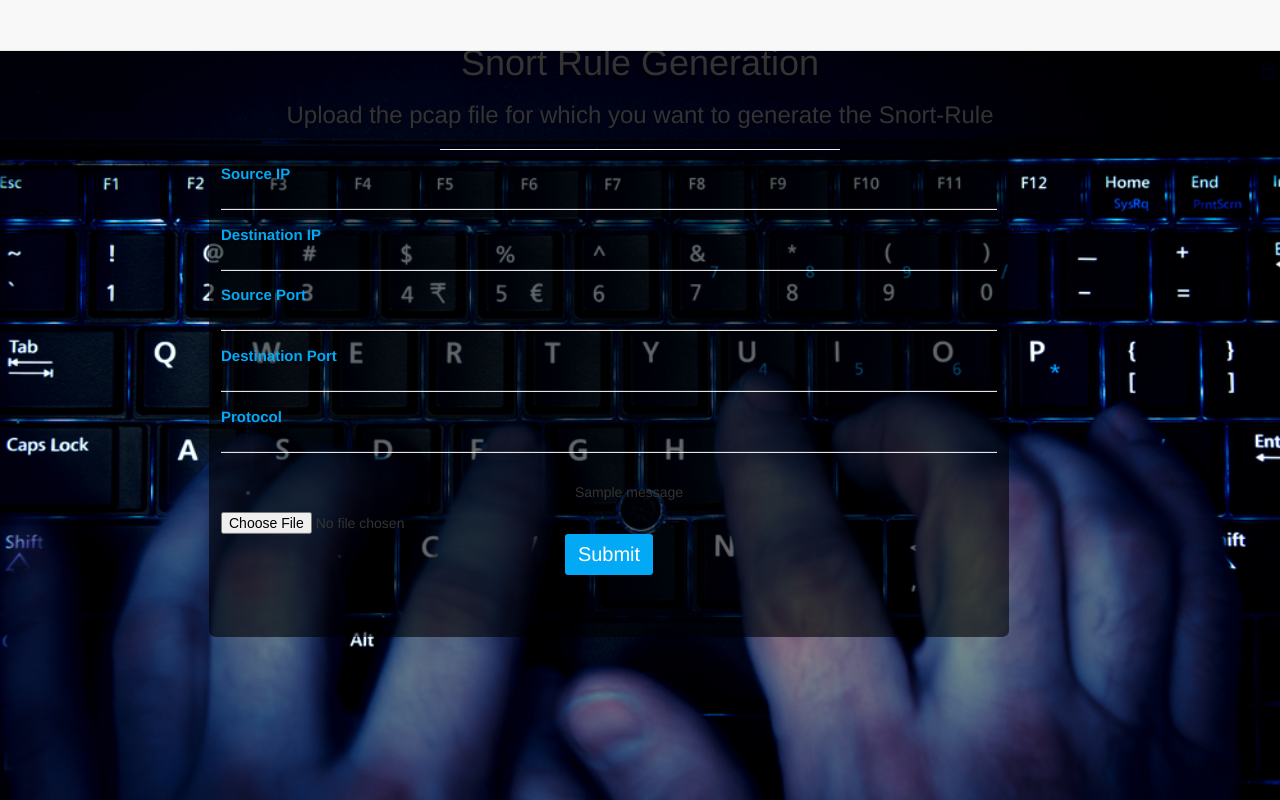
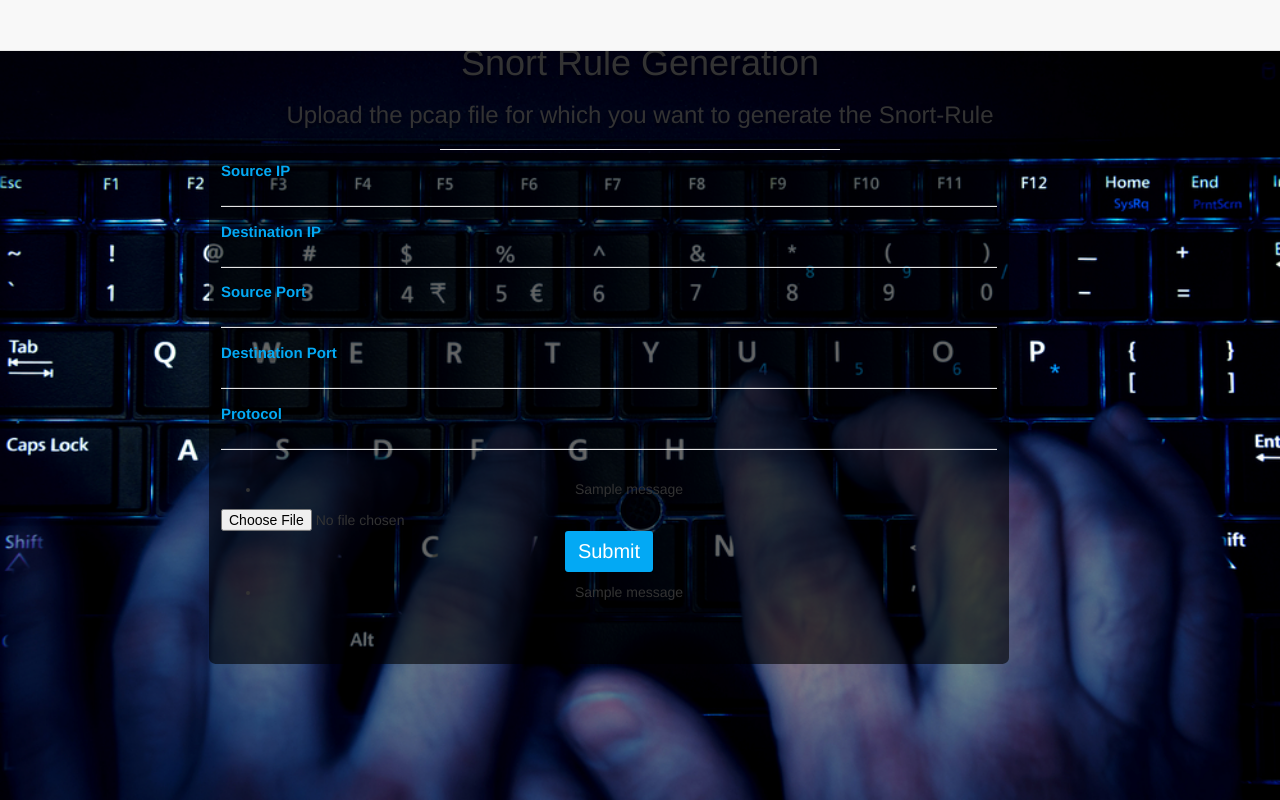
Before and after one commit to Aksh97/Snort_rule, a Flask app: page / in a window 1280 px wide. Run offline with Flask 2, Linux system fonts and the light colour scheme; one stand-in notice (Sample message) is shown; some libraries are stand-ins or nearby versions.

Commit message:
UI changes

```diff
--- a/app.py
+++ b/app.py
@@ -56,7 +56,7 @@
         if file and allowed_file(file.filename):
             filename = secure_filename(file.filename)
             file.save(os.path.join(os.getcwd(), filename))
-            flash('File Successfully Uploaded. Processing...')
+            flash('File Successfully Uploaded. Generating Snort Rule..')
             if request.form['source'] == "":
                 source = "any"
             else:
@@ -84,7 +84,7 @@
 
             a = AutoSnort(source,destination,sourcePort,destinationPort,protocol,filename)
             x =  a.execute()
-
+            flash(x)
             return redirect('/')
         else:
             flash('Allowed file type is pcap')
--- a/templates/index.html
+++ b/templates/index.html
@@ -94,7 +94,17 @@
 
       <input type="file" name="file" autocomplete="off" required>
     <input type="submit" value="Submit">
-
+<p>
+  {% with messages = get_flashed_messages() %}
+    {% if messages %}
+    <ul class=flashes>
+    {% for message in messages %}
+      <li>{{ message }}</li>
+    {% endfor %}
+    </ul>
+    {% endif %}
+  {% endwith %}
+</p>
 
     <p class="space-above"><strong>{{ message }}</strong></p>
 
--- a/updated.py
+++ b/updated.py
@@ -305,7 +305,7 @@
     #Combines all the self.signature elements into a valid signature string
     def combineSig(self):
 
-        self.signature = "SNORT Rule:  alert "
+        self.signature = "SNORT Rule: " + " " +" alert "
         self.signature = self.signature + self.protocol + " "
         self.signature = self.signature + self.source + " "
         self.signature = self.signature + self.sourcePort + " -> "
```
